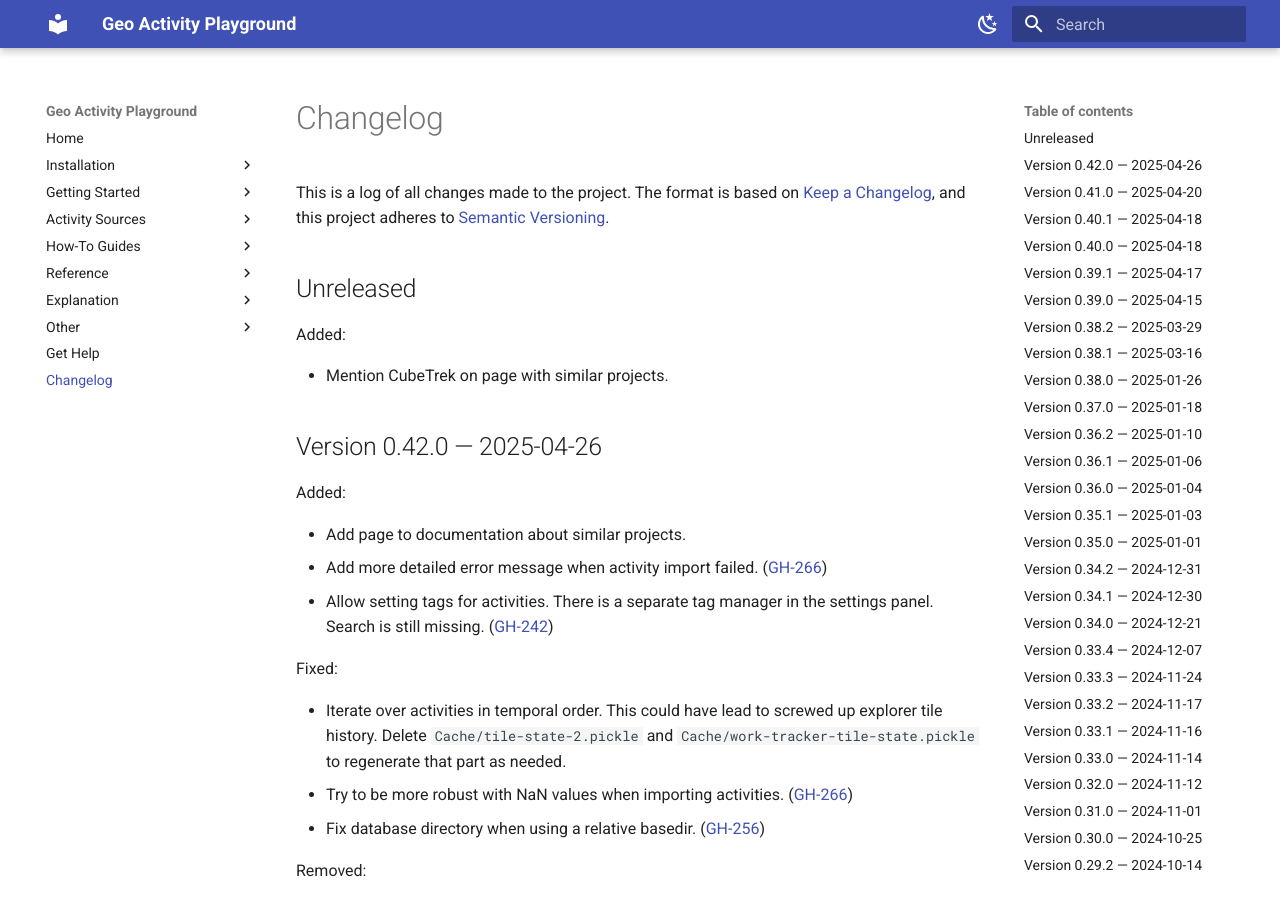
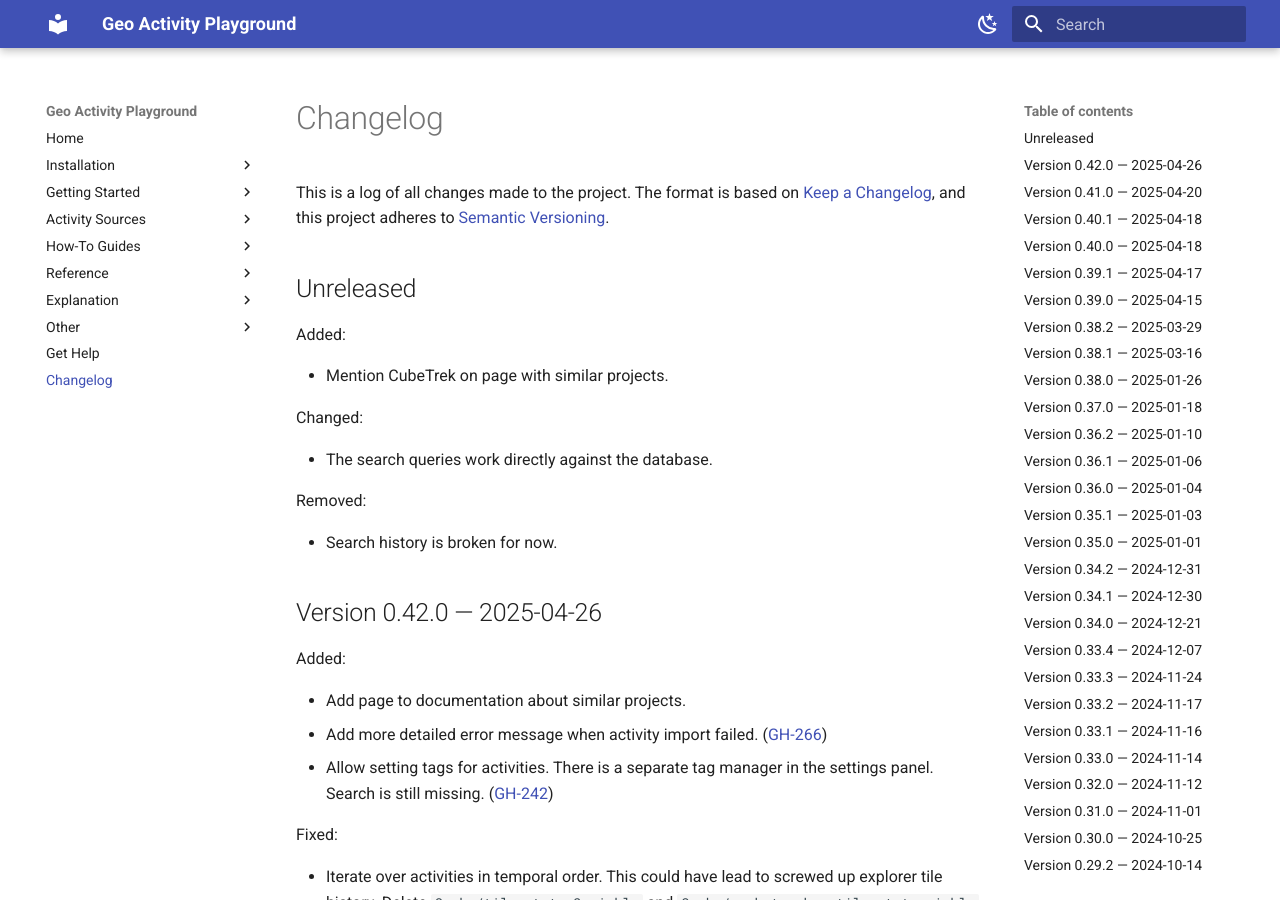
Before and after one commit to martin-ueding/geo-activity-playground, an MkDocs documentation site: the page built from docs/changelog.md, in a window 1280 px wide and 900 px high. Built offline with MkDocs 1.6.1 and Material for MkDocs 9.7.7, drawn with Linux system fonts in a browser that asks for light colours.

Commit message:
docs: Changelog entry

```diff
--- a/docs/changelog.md
+++ b/docs/changelog.md
@@ -20,6 +20,14 @@ Types of changes
 Added:
 
 - Mention CubeTrek on page with similar projects.
+
+Changed:
+
+- The search queries work directly against the database.
+
+Removed:
+
+- Search history is broken for now.
 
 ## Version 0.42.0 — 2025-04-26
 
```
